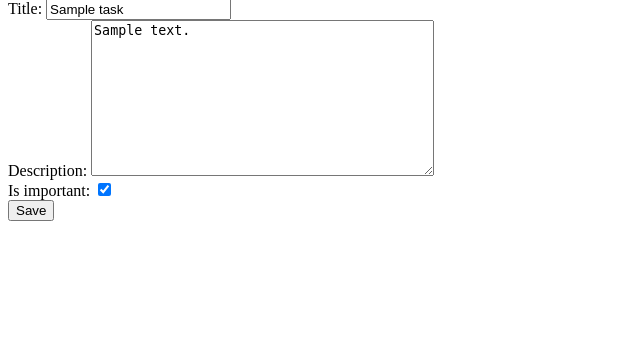
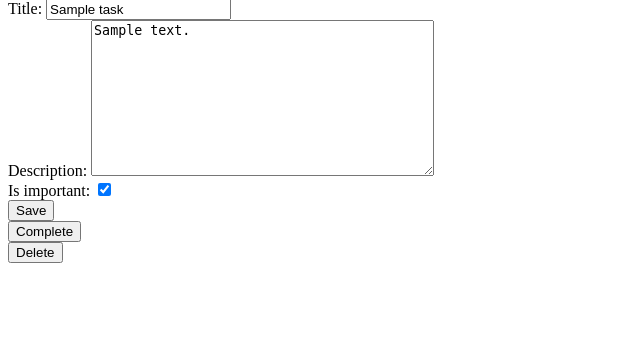
Before and after one commit to RamiroChac0n/django-crud-auth, a Django app: page /tasks/1/ in a window 1280 px wide. Shown: the part 123-465 px from the top of the page, without its empty margins (0-640 px from the left). Run offline with Django 5.2, Linux system fonts and the light colour scheme; a user stored in the database is signed in; tables that the repository leaves empty hold one stand-in row (values such as "Sample post").

Commit message:
Complete and delete tasks

```diff
--- a/tasks/templates/task_detail.html
+++ b/tasks/templates/task_detail.html
@@ -6,5 +6,17 @@
         {{form}}
         <button>Save</button>
     </form>
+    <form action="{% url 'complete_task' task.id %}" method="post">
+        {% csrf_token %}
+        <button>
+            Complete
+        </button>
+    </form>
+    <form action="{% url 'delete_task' task.id %}" method="post">
+        {% csrf_token %}
+        <button>
+            Delete
+        </button>
+    </form>
 </article>
 {% endblock %}
--- a/tasks/templates/tasks.html
+++ b/tasks/templates/tasks.html
@@ -1,5 +1,5 @@
 {% extends 'base.html' %} {% block content %}
-<h1>Tasks</h1>
+<h1>Tasks Pending</h1>
 
 {% for task in tasks %}
 <a href="{% url 'task_detail' task.id %}">
--- a/tasks/urls.py
+++ b/tasks/urls.py
@@ -8,6 +8,8 @@ urlpatterns = [
     path('tasks/', views.tasks, name='tasks'),
     path('tasks/create/', views.create_task, name='create_task'),
     path('tasks/<int:task_id>/', views.task_detail, name='task_detail'),
+    path('tasks/<int:task_id>/complete/', views.complete_task, name='complete_task'),
+    path('tasks/<int:task_id>/delete/', views.delete_task, name='delete_task'),
     path('logout/', views.signout, name='logout'),
     path('signin/', views.signin, name='signin'),
 ]
--- a/tasks/views.py
+++ b/tasks/views.py
@@ -6,6 +6,7 @@ from django.contrib.auth import login, logout, authenticate
 from django.db import IntegrityError
 from .forms import TaskForm
 from .models import Task
+from django.utils import timezone
 
 # Create your views here.
 
@@ -63,7 +64,7 @@ def signin(request):
 
 def tasks(request):
     return render(request, 'tasks.html',{
-        'tasks':Task.objects.filter(user=request.user)
+        'tasks':Task.objects.filter(user=request.user, date_completed__isnull=True)
     })
 
 def task_detail(request, task_id):
@@ -87,6 +88,19 @@ def task_detail(request, task_id):
                 'error':'Error Updating task'
             })
 
+def complete_task(request,task_id):
+    task = get_object_or_404(Task, pk=task_id, user=request.user)
+    if request.method == 'POST':
+        task.date_completed = timezone.now()
+        task.save()
+        return redirect('tasks')
+
+def delete_task(request,task_id):
+    task = get_object_or_404(Task, pk=task_id, user=request.user)
+    if request.method == 'POST':
+        task.delete()
+        return redirect('tasks')
+
 def create_task(request):
     if request.method == 'GET':
         return render(request, 'create_task.html',{
```
